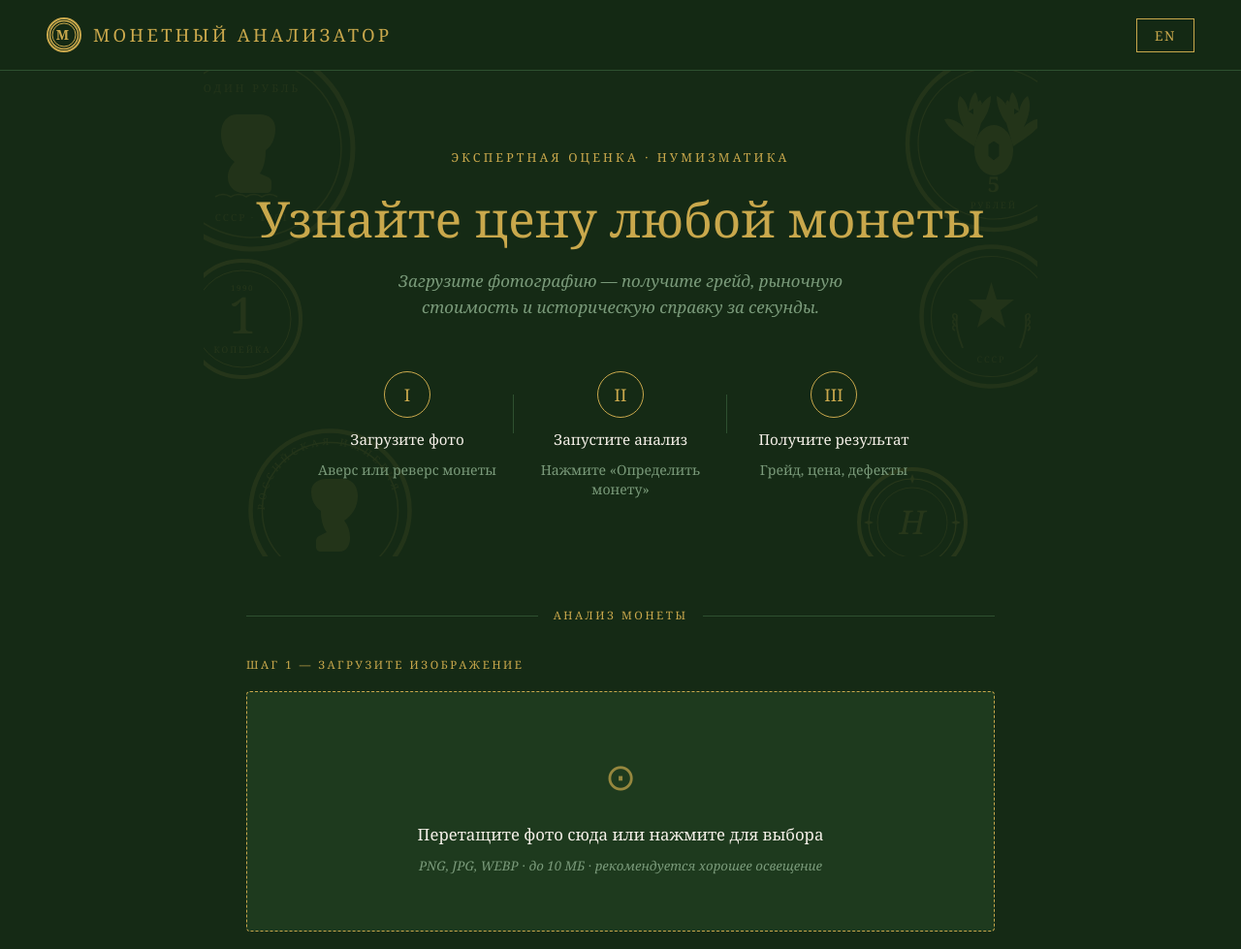
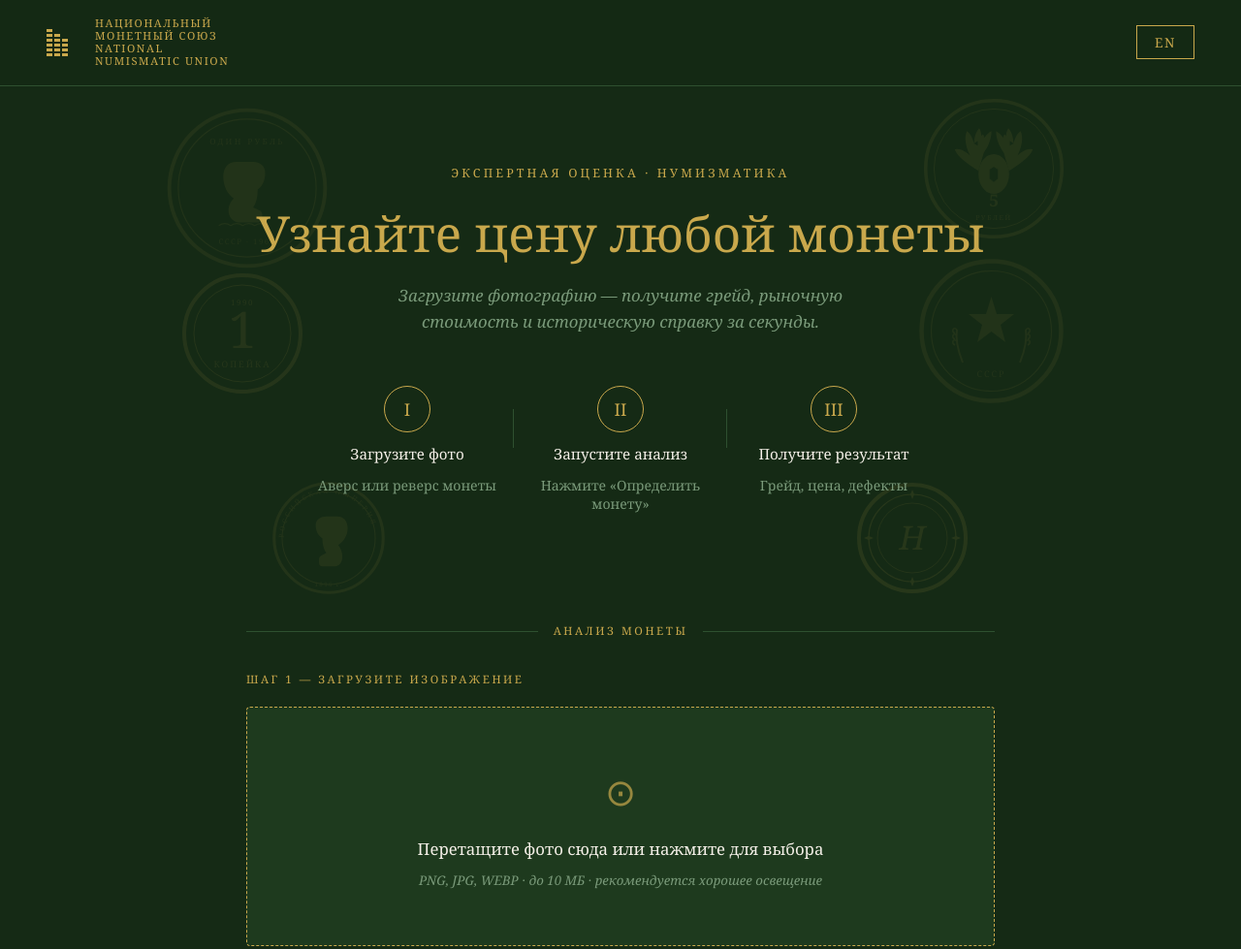
Before and after one commit to ashemetov52-cloud/coin-analyzer, a plain HTML site: page index.html in a window 1280 px wide. Shown: the top 979 px of the page at 97% size. Drawn offline with Linux system fonts and the light colour scheme.

Commit message:
дизайн: логотип НМС, монетки скорректированы

```diff
--- a/index.html
+++ b/index.html
@@ -25,6 +25,7 @@
     font-family: Georgia, 'Times New Roman', serif;
     min-height: 100vh;
     line-height: 1.6;
+    overflow-x: hidden;
   }
 
   /* ─── HEADER ─── */
@@ -89,7 +90,7 @@
     max-width: 860px;
     margin: 0 auto;
     position: relative;
-    overflow: hidden;
+    overflow: visible;
   }
 
   .hero-coin {
@@ -705,13 +706,33 @@
 <!-- ═══ HEADER ═══ -->
 <header>
   <div class="logo">
-    <svg class="logo-icon" width="32" height="32" viewBox="0 0 32 32" fill="none" xmlns="http://www.w3.org/2000/svg">
-      <circle cx="16" cy="16" r="14.5" stroke="#C9A84C" stroke-width="1.5"/>
-      <circle cx="16" cy="16" r="12" stroke="#C9A84C" stroke-width="1"/>
-      <text x="16" y="21" text-anchor="middle" font-family="Georgia, serif" font-size="14" font-weight="bold" fill="#C9A84C">М</text>
+    <!-- НМС логотип: гистограмма из полос -->
+    <svg width="38" height="36" viewBox="0 0 38 36" fill="none" xmlns="http://www.w3.org/2000/svg" style="flex-shrink:0;">
+      <!-- Столбец 1 (левый, высокий) -->
+      <rect x="0"  y="4"  width="6" height="3" fill="#C9A84C"/>
+      <rect x="0"  y="9"  width="6" height="3" fill="#C9A84C"/>
+      <rect x="0"  y="14" width="6" height="3" fill="#C9A84C"/>
+      <rect x="0"  y="19" width="6" height="3" fill="#C9A84C"/>
+      <rect x="0"  y="24" width="6" height="3" fill="#C9A84C"/>
+      <rect x="0"  y="29" width="6" height="3" fill="#C9A84C"/>
+      <!-- Столбец 2 (средний) -->
+      <rect x="8"  y="9"  width="6" height="3" fill="#C9A84C"/>
+      <rect x="8"  y="14" width="6" height="3" fill="#C9A84C"/>
+      <rect x="8"  y="19" width="6" height="3" fill="#C9A84C"/>
+      <rect x="8"  y="24" width="6" height="3" fill="#C9A84C"/>
+      <rect x="8"  y="29" width="6" height="3" fill="#C9A84C"/>
+      <!-- Столбец 3 (правый, короткий) -->
+      <rect x="16" y="14" width="6" height="3" fill="#C9A84C"/>
+      <rect x="16" y="19" width="6" height="3" fill="#C9A84C"/>
+      <rect x="16" y="24" width="6" height="3" fill="#C9A84C"/>
+      <rect x="16" y="29" width="6" height="3" fill="#C9A84C"/>
     </svg>
-    <span data-ru>МОНЕТНЫЙ АНАЛИЗАТОР</span>
-    <span data-en>COIN ANALYZER</span>
+    <div style="display:flex; flex-direction:column; line-height:1.15; gap:0;">
+      <span data-ru style="display:block !important; font-size:0.7rem; letter-spacing:0.14em;">НАЦИОНАЛЬНЫЙ</span>
+      <span data-ru style="display:block !important; font-size:0.7rem; letter-spacing:0.14em;">МОНЕТНЫЙ СОЮЗ</span>
+      <span data-en style="display:block !important; font-size:0.7rem; letter-spacing:0.14em;">NATIONAL</span>
+      <span data-en style="display:block !important; font-size:0.7rem; letter-spacing:0.14em;">NUMISMATIC UNION</span>
+    </div>
   </div>
   <button class="lang-btn" id="langBtn">EN</button>
 </header>
@@ -721,7 +742,7 @@
 <section class="hero">
 
   <!-- Монета 1: верхний левый угол — профиль вправо, крупная -->
-  <svg class="hero-coin" style="top:-30px;left:-60px;opacity:0.07;" width="220" height="220" viewBox="0 0 220 220" fill="none" xmlns="http://www.w3.org/2000/svg" aria-hidden="true">
+  <svg class="hero-coin" style="top:20px;left:-40px;opacity:0.07;" width="170" height="170" viewBox="0 0 220 220" fill="none" xmlns="http://www.w3.org/2000/svg" aria-hidden="true">
     <circle cx="110" cy="110" r="104" stroke="#C9A84C" stroke-width="5"/>
     <circle cx="110" cy="110" r="92" stroke="#C9A84C" stroke-width="1.5"/>
     <!-- профиль головы вправо -->
@@ -733,7 +754,7 @@
   </svg>
 
   <!-- Монета 2: верхний правый угол — двуглавый орёл, средняя -->
-  <svg class="hero-coin" style="top:-20px;right:-50px;opacity:0.08;" width="190" height="190" viewBox="0 0 190 190" fill="none" xmlns="http://www.w3.org/2000/svg" aria-hidden="true">
+  <svg class="hero-coin" style="top:10px;right:-30px;opacity:0.08;" width="150" height="150" viewBox="0 0 190 190" fill="none" xmlns="http://www.w3.org/2000/svg" aria-hidden="true">
     <circle cx="95" cy="95" r="89" stroke="#C9A84C" stroke-width="4.5"/>
     <circle cx="95" cy="95" r="78" stroke="#C9A84C" stroke-width="1.2"/>
     <!-- тело орла -->
@@ -787,7 +808,7 @@
   </svg>
 
   <!-- Монета 5: нижний левый — античная монета с буквами вокруг, средняя -->
-  <svg class="hero-coin" style="bottom:-40px;left:5%;opacity:0.08;" width="175" height="175" viewBox="0 0 175 175" fill="none" xmlns="http://www.w3.org/2000/svg" aria-hidden="true">
+  <svg class="hero-coin" style="bottom:-25px;left:8%;opacity:0.08;" width="120" height="120" viewBox="0 0 175 175" fill="none" xmlns="http://www.w3.org/2000/svg" aria-hidden="true">
     <circle cx="87.5" cy="87.5" r="82" stroke="#C9A84C" stroke-width="4.5"/>
     <circle cx="87.5" cy="87.5" r="70" stroke="#C9A84C" stroke-width="1.5"/>
     <!-- надпись по кругу -->
--- /dev/null
+++ b/ссылки.txt
@@ -0,0 +1,3 @@
+Сайт: https://ashemetov52-cloud.github.io/coin-analyzer
+GitHub: https://github.com/ashemetov52-cloud/coin-analyzer
+Токен GitHub: (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)
```
